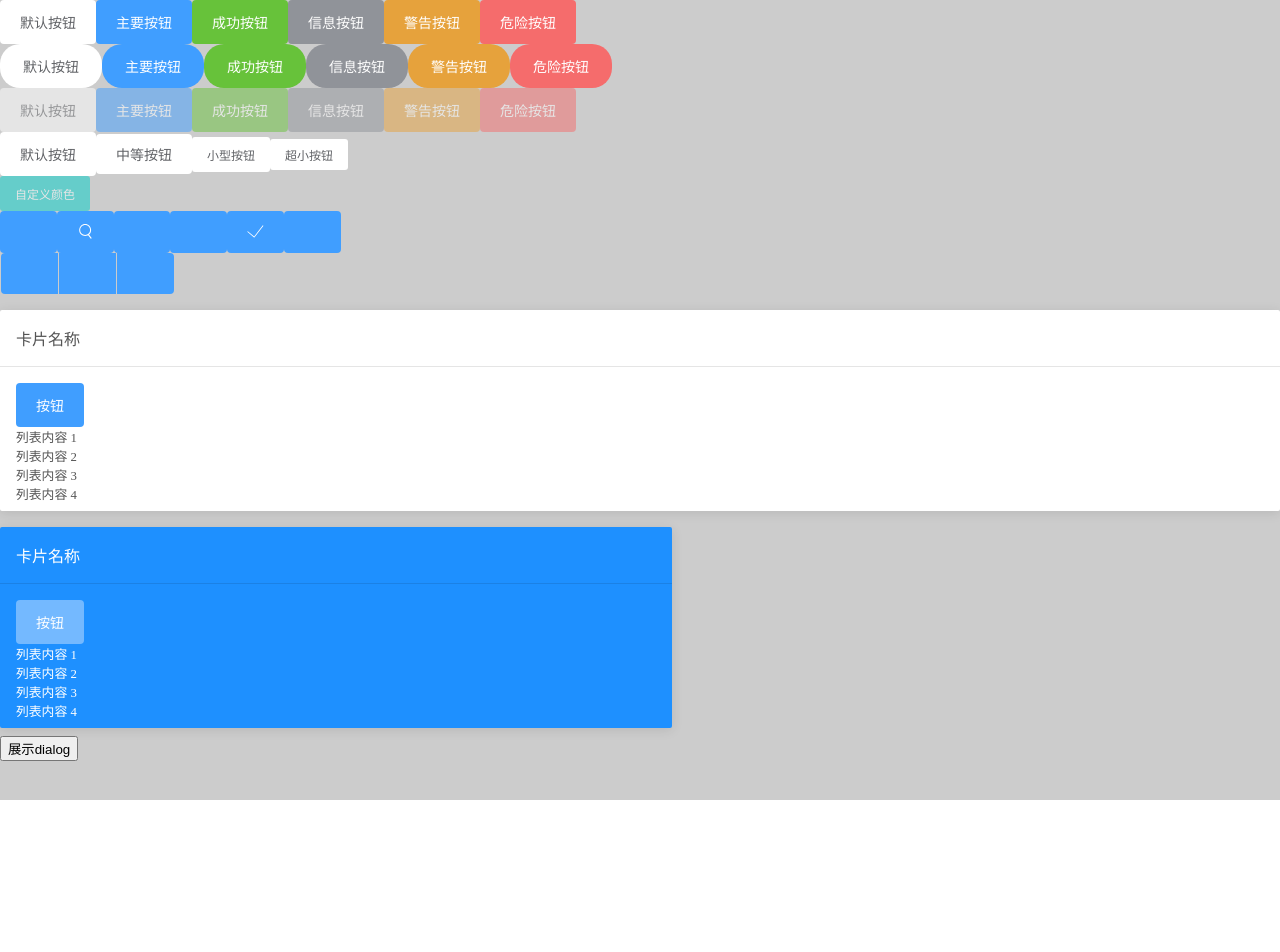
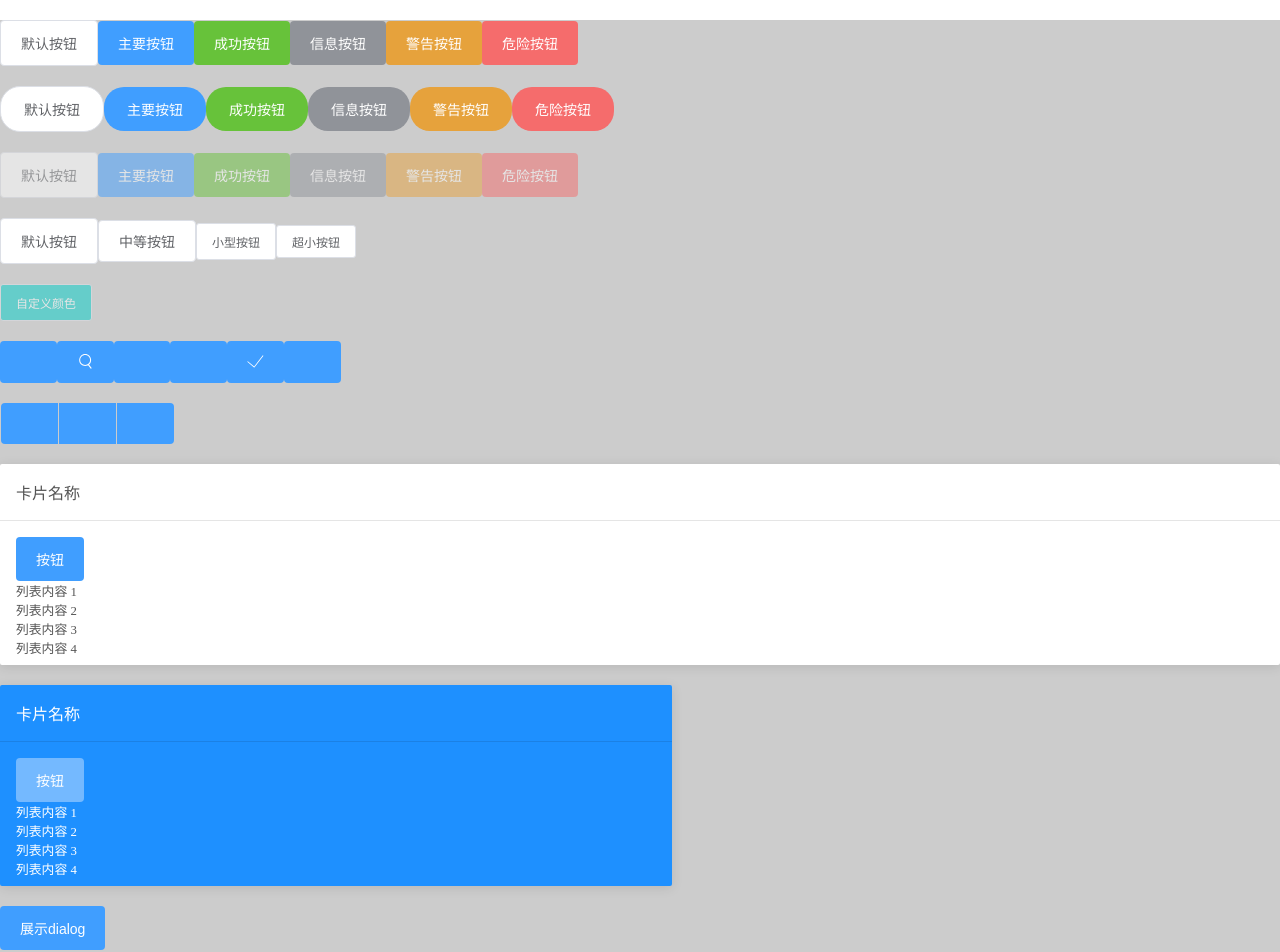
Before and after one commit to Linn924/simon-ui, a Vue app: page / in a window 1280 px wide. Shown: the top 952 px of the page. Before the commit the page ends 800 px from the top, so only its background shows below. Built offline with nearby package versions, Linux system fonts and the light colour scheme.

Commit message:
新增提示信息组件

```diff
--- a/examples/App.vue
+++ b/examples/App.vue
@@ -81,6 +81,7 @@
       </simon-button-group>
     </div>
 
+    <!-- 卡片 -->
     <simon-card title="卡片名称">
       <simon-button type='primary'>按钮</simon-button>
       <div v-for="o in 4" :key="o">
@@ -95,31 +96,57 @@
       </div>
     </simon-card>
 
-    <button type='primary' @click="dialogShow">展示dialog</button>
-    <simon-dialog title="这是组件dialog" cancelTxt="点击取消" confirmTxt="点击确认" :visible="showDialog"></simon-dialog>
+    <simon-button type='primary' @click.native="visible = true">展示dialog</simon-button>
+
+    <!-- dialog -->
+    <simon-dialog title="提示" cancelTxt="取消" confirmTxt="确认" width="560px" height="200px"
+      :visible="visible" @cancel="visible = false" @confirm="visible = false" :mask="true">
+      <div>
+        这是内容
+      </div>
+    </simon-dialog>
+
+
+    <!-- 提示信息 -->
+    <div>
+      <simon-button type='primary' @click.native="success">点击显示正确信息</simon-button>
+      <simon-button type='primary' @click.native="error">点击显示错误信息</simon-button>
+    </div>
 
   </div>
 </template>
 
 <script>
-
   export default {
     name: 'App',
-  data(){
+    data() {
       return {
-        showDialog:false
+        visible: false
       }
     },
-  methods:{
-    dialogShow(){
-      this.showDialog = true
+    methods: {
+      // clickCancel() {
+      //   console.log('点击了取消')
+      //   this.visible = false
+      // },
+      // clickConfirm() {
+      //   console.log('点击了提交')
+      //   this.visible = false
+      // }
+      success(){
+        this.$message('success','这是一条成功信息',1000)
+      },
+      error(){
+        this.$message('error','这是一条错误信息',1000)
       }
     }
   }
+
 </script>
 
 <style lang="less">
-#app{
+  #app {
     background-color: #ccc;
   }
+  #app>div{margin: 20px 0;}
 </style>
--- a/packages/components/basic/button.vue
+++ b/packages/components/basic/button.vue
@@ -88,7 +88,7 @@ export default {
   padding: 12px 20px;
   box-sizing: border-box;
   font-size: 14px;
-  border: 1px solid #dcdfe6;
+  border: 1px solid #DCDFE6;
   color: #606266;
   background-color: #fff;
   border-radius: 4px;
@@ -100,6 +100,7 @@ export default {
   &:focus{outline: none;}
 }
 .simon-btn--default{
+  border: 1px solid #DCDFE6;
   &:hover{opacity: 0.8;}
 }
 .simon-btn--primary{
--- a/packages/components/basic/dialog.vue
+++ b/packages/components/basic/dialog.vue
@@ -1,17 +1,20 @@
 <template>
-    <div class="dialog" v-show="showDialog">
+    <transition name="dialog">
+        <div class="dialog" :style="dialogStyle" v-show="isShowDialog">
             <div class="dialog-container" :style="styleList">
                 <div class="dialog-header">
                     <div class="dialog-title">{{title}}</div>
-                <simon-icon icon-class="close" @click="closeDialog"></simon-icon>
+                    <simon-icon icon-class="close" @click.native="closeDialog"
+                        color="#979AA0" width="1em" height="1em"></simon-icon>
                 </div>
-            <slot v-if="showDialog"></slot>
+                <slot></slot>
                 <div class="dialog-footer">
-                <simon-button @click="cancel">{{cancelTxt}}</simon-button>
-                <simon-button @click="confirm" type="primary">{{confirmTxt}}</simon-button>
+                    <simon-button @click.native="cancel">{{cancelTxt}}</simon-button>
+                    <simon-button @click.native="confirm" type="primary">{{confirmTxt}}</simon-button>
                 </div>
             </div>
         </div>
+    </transition>
 </template>
 
 <script>
@@ -22,7 +25,7 @@ export default {
     props:{
         title:{
             type:String,
-            default:'这是标题'
+            default:'标题'
         },
         cancelTxt:{
             type:String,
@@ -34,29 +37,40 @@ export default {
         },
         width:{
             type:String,
-            default:'30vw'
+            default:'560px'
+        },
+        height:{
+            type:String,
+            default:'200px'
         },
         visible:{
+            type:Boolean,
+            default:false
+        },
+        mask:{
             type:Boolean,
             default:false
         }
     },
     data(){
         return {
-            showDialog:false
+            isShowDialog:false
         }
     },
     methods:{
         closeDialog(){
-            this.showDialog = false
+            this.cancel()
         },
         cancel(){
             this.$emit('cancel')
-            this.closeDialog()
         },
         confirm(){
             this.$emit('confirm')
-            this.closeDialog()
+        }
+    },
+    watch:{
+        visible(val){
+            this.isShowDialog = val
         }
     },
     computed:{
@@ -65,12 +79,17 @@ export default {
             if(this.width){
                 list['width'] = this.width
             }
+            if(this.height){
+                list['height'] = this.height
+            }
             return list
+        },
+        dialogStyle(){
+            let list = {}
+            if(this.mask){
+                list['backgroundColor'] = 'rgba(0,0,0,.5)'
             }
-    },
-    watch:{
-        visible(val){
-            this.showDialog = val
+            return list
         }
     }
 }
@@ -90,20 +109,38 @@ export default {
     display: grid;
     height: 100vh;
     width: 100vw;
-    place-content: center center;
+    justify-content: center;
     .dialog-container{
+        margin-top: 15vh;
         background-color: #fff;
         border-radius: 5px;
         box-shadow: 0 2px 10px 0 rgba(0,0,0,0.12);
-        // padding: 20px;
+        padding: 0 20px;
         .dialog-header{
             display: flex;
-            justify-content: space-around;
+            justify-content: space-between;
+            .dialog-title{
+                color: #303133;
+                font-size: 20px;
+            }
         }
         .dialog-footer{
             display: flex;
-            justify-content: space-around;
+            justify-content: flex-end;
+            button:last-child{margin: 0 0 0 20px;}
+        }
+        >div{
+            margin: 30px 0;
         }
     }
 }
+.dialog-enter-active,
+.dialog-leave-active
+{transition: all .2s;}
+
+.dialog-enter,
+.dialog-leave-to
+{
+    opacity: 0;
+}
 </style>
--- a/packages/components/basic/icon.vue
+++ b/packages/components/basic/icon.vue
@@ -1,6 +1,6 @@
 <template>
     <div>
-        <svg class="simon-icon" aria-hidden="true">
+        <svg :class="classList" :style="styleList" aria-hidden="true">
             <use :xlink:href="iconName"></use>
         </svg>
     </div>
@@ -14,10 +14,41 @@ export default {
         type: String,
         required: true
       },
+      color:{
+        type:String,
+        default:''
+      },
+      width:{
+        type:String,
+        default:''
+      },
+      height:{
+        type:String,
+        default:''
+      },
   },
   computed: {
+    classList(){
+      let list = ['simon-icon']
+      return list
+    },
     iconName() {
       return `#icon-${this.iconClass}`
+    },
+    styleList(){
+      let list = {}
+
+      if(this.color){
+        list['color'] = this.color
+      }
+      if(this.width){
+        list['width'] = this.width
+      }
+      if(this.height){
+        list['height'] = this.height
+      }
+
+      return list
     }
   },
 }
@@ -30,5 +61,6 @@ export default {
     vertical-align: -0.15em;
     fill: currentColor;
     overflow: hidden;
+    cursor: pointer;
 }
 </style>
--- /dev/null
+++ b/packages/components/basic/message.vue
@@ -0,0 +1,96 @@
+<template>
+    <transition name="message">
+        <div class="message-container" :style="styleList" v-if="isShowMessage">
+            <div class="icon-container">
+                <div class="icon-container-success" v-if="type === 'success'">
+                    <simon-icon icon-class="success" color="#67C23A" width="1em" height="1em"></simon-icon>
+                </div>
+                <div class="icon-container-error" v-if="type === 'error'">
+                    <simon-icon icon-class="error" color="#F56C6C" width="1em" height="1em"></simon-icon>
+                </div>
+            </div>
+            <span class="message-text">{{ text }}</span>
+        </div>
+    </transition>
+</template>
+
+<script>
+import simonIcon from './icon.vue'
+export default {
+    name:'message',
+    props:{
+        type: {// type控制是成功还是失败
+            type: String,
+            default: 'error',
+        },
+        text: {// 弹窗的文字信息
+            type: String,
+            default: '',
+        },
+        isShowMessage: {// 弹窗是否显示
+            type: Boolean,
+            default: false,
+        },
+    },
+    computed:{
+        styleList(){
+            let list = {}
+            if(this.type == 'success'){
+                list['backgroundColor'] = '#F0F9EB'
+                list['border'] = '1px solid #E1F3D8'
+                list['color'] = '#67C23A'
+            }
+            if(this.type == 'error'){
+                list['backgroundColor'] = '#FEF0F0'
+                list['border'] = '1px solid #FDE2E2'
+                list['color'] = '#F56C6C'
+            }
+            return list
+        }
+    },
+    data(){
+        return {
+
+        }
+    }
+}
+</script>
+
+<style lang="less" scoped>
+*{
+    margin: 0;
+    padding: 0;
+    box-sizing: border-box;
+}
+.message-container {
+    position: absolute;
+    top: 5vh;
+    left: 50%;
+    transform: translateX(-50%);
+    display: flex;
+    align-items: center;
+    width: 380px;
+    padding: 0 30px;
+    height: 50px;
+    border-radius: 5px;
+}
+.message-text {
+  margin-left: 10px;
+  font-size: 14px;
+}
+.message-enter-active,
+.message-leave-active
+{transition: all .75s;}
+
+.message-enter{
+    opacity: 0;
+    animation: enter .75s linear forwards;
+}
+.message-leave-to
+{
+    opacity: 0;
+    animation: leave .75s linear forwards;
+}
+@keyframes enter {from{top: 0;}to{top: 5vh;}}
+@keyframes leave {from{top: 5vh;}to{top: 0;}}
+</style>
--- a/packages/components/index.js
+++ b/packages/components/index.js
@@ -4,6 +4,7 @@ import simonIcon from './basic/icon.vue'
 import simonButtonGroup from './basic/buttonGroup.vue'
 import simonCard from './basic/card.vue'
 import simonDialog from './basic/dialog.vue'
+import message from './basic/message.vue'
 
 simonButton.install = vue => {
   vue.component(simonButton.name, simonButton)
@@ -25,12 +26,38 @@ simonDialog.install = vue => {
   vue.component(simonDialog.name, simonDialog)
 }
 
+const simonMessage = {
+  install : Vue => {
+      // 将Vue组件利用Vue.extend方法变成一个组件构造器，相当于一个类
+      const msgConstructor = Vue.extend(message)
+      // 实例化这个组件
+      const instance = new msgConstructor()
+      // 将组件实例挂在到一个元素上面，如果不传参数就是挂载到body，或者也可以传入其他已经存在的元素的选择器
+      instance.$mount(document.createElement('div'))
+      // 通过组件实例的$el属性，可以访问到这个组件元素，然后把它拼接到body上。
+      document.body.appendChild(instance.$el)
+
+      Vue.prototype.$message = (type,text, duration = 1500) => {
+          // 给这个实例传入参数
+          instance.type = type
+          instance.text = text
+          instance.isShowMessage = true
+          // 设置一个延迟，过了时间弹窗消失
+          setTimeout(() => {
+              instance.isShowMessage = false
+          }, duration)
+      }
+  }
+}
+
 const simonObj = {
   simonButton,
   simonIcon,
   simonButtonGroup,
   simonCard,
-  simonDialog
+  simonDialog,
+  simonMessage
 }
 
+
 export default simonObj
--- a/packages/index.js
+++ b/packages/index.js
@@ -2,7 +2,14 @@ import simonObj from './components'
 import './js/iconfont.js'
 
 // 所有组件列表
-const components = [simonObj.simonButton,simonObj.simonIcon,simonObj.simonButtonGroup,simonObj.simonCard,simonObj.simonDialog]
+const components = [
+  simonObj.simonButton,
+  simonObj.simonIcon,
+  simonObj.simonButtonGroup,
+  simonObj.simonCard,
+  simonObj.simonDialog,
+  simonObj.simonMessage
+]
 // 定义install方法，接收Vue作为参数
 const install = Vue => {
   // 判断是否安装，安装过就不继续往下执行
@@ -16,7 +23,7 @@ const install = Vue => {
 if (typeof window !== 'undefined' && window.Vue) {
   install(window.Vue)
 }
-console.log(components)
+// console.log(components)
 
 export default {
   install,
```
Also changed, not shown: packages/js/iconfont.js. Lines whose indentation alone changed are shown as unchanged.
